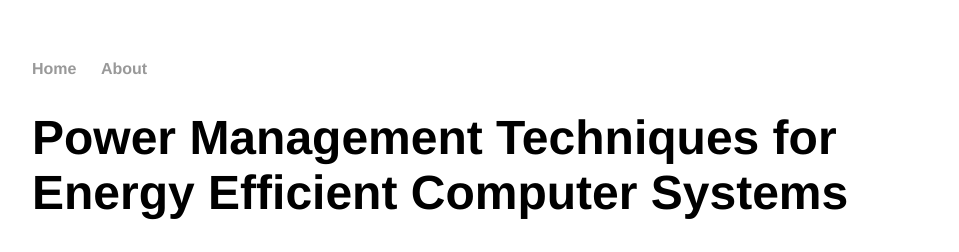
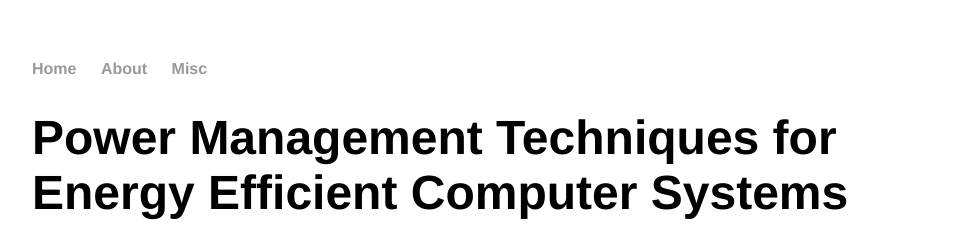
Before and after one commit to saxena/saxena.github.io, a Jekyll site: the page built from index.md, in a window 1280 px wide. Shown: the top 252 px of the page, without its empty margins (160-1119 px from the left). Built offline with Jekyll 4.4.1, drawn with Linux system fonts in a browser that asks for light colours.

Commit message:
Update default.html
Add Misc

```diff
--- a/_layouts/default.html
+++ b/_layouts/default.html
@@ -9,6 +9,7 @@
 	    		<ul>
 	        		<li><a href="/">Home</a></li>
 		        	<li><a href="/about">About</a></li>
+				<li><a href="/misc">Misc</a></li>
 	    		</ul>
 			</nav>
 			<div class="container">
```
